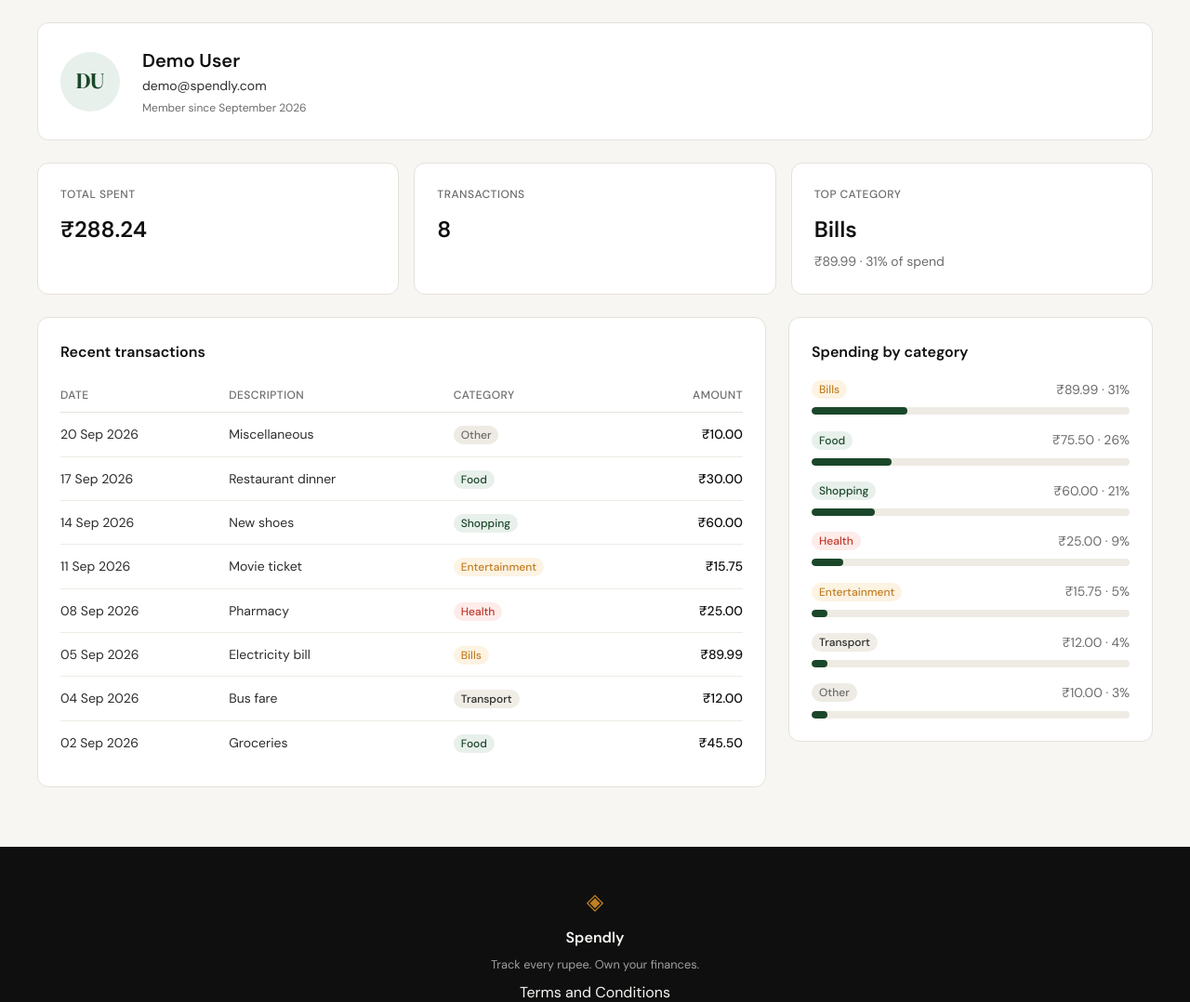
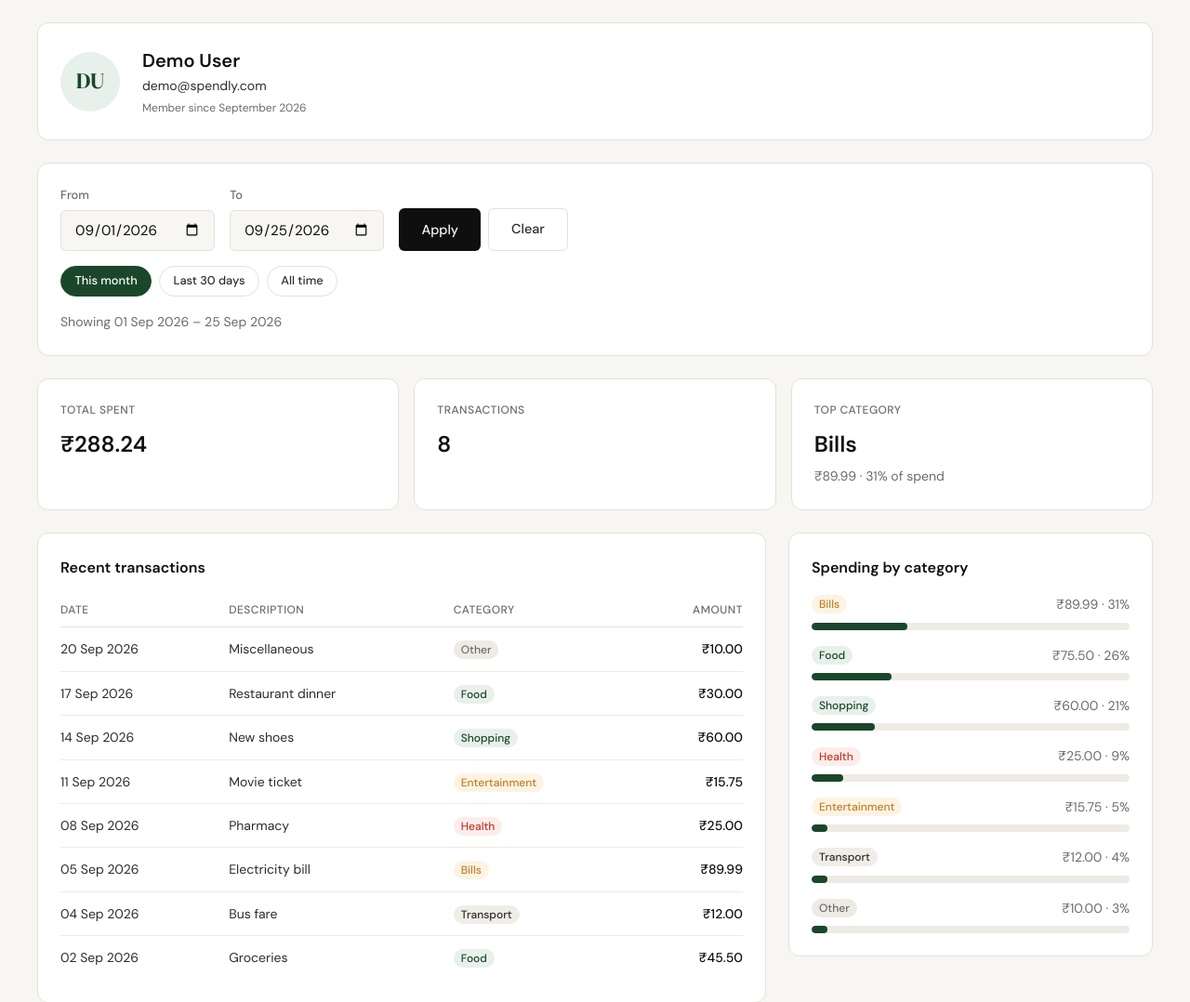
Before and after one commit to iarrup/kharcha, a Flask app: page /profile?start=2026-09-01&end=2026-09-25 in a window 1280 px wide. Shown: the part 174-1252 px from the top of the page at 93% size. Run offline with Flask 3, Linux system fonts and the light colour scheme; the visitor is signed in with stand-in values (Sample User, id 1); data comes from the database, SQL or seed files in the repository.

Commit message:
profile page changes

```diff
--- a/app.py
+++ b/app.py
@@ -1,6 +1,6 @@
 import os
 import re
-from datetime import datetime
+from datetime import date, datetime, timedelta
 
 from flask import (Flask, flash, redirect, render_template, request,
                    session, url_for)
@@ -19,6 +19,8 @@
 EMAIL_RE = re.compile(r"^[^@\s]+@[^@\s]+\.[^@\s]+$")
 DUPLICATE_EMAIL_ERROR = "An account with that email already exists."
 LOGIN_ERROR = "Invalid email or password."
+INVALID_DATE_ERROR = "Invalid date — showing all expenses."
+DATE_ORDER_ERROR = "Start date must be on or before end date."
 
 
 # ------------------------------------------------------------------ #
@@ -90,6 +92,66 @@
         "count": len(expenses),
         "top_category": categories[0] if categories else None,
         "categories": categories,
+    }
+
+
+def _parse_iso_date(value):
+    """Return (date or None, ok). A missing or empty value is ok."""
+    value = (value or "").strip()
+    if not value:
+        return None, True
+    try:
+        parsed = date.fromisoformat(value)
+    except ValueError:
+        return None, False
+    # fromisoformat also accepts forms like "20260902"; require YYYY-MM-DD.
+    if parsed.isoformat() != value:
+        return None, False
+    return parsed, True
+
+
+def parse_date_filter(args):
+    start, start_ok = _parse_iso_date(args.get("start"))
+    end, end_ok = _parse_iso_date(args.get("end"))
+    if not (start_ok and end_ok):
+        return None, None, INVALID_DATE_ERROR
+    if start and end and start > end:
+        return None, None, DATE_ORDER_ERROR
+    return start, end, None
+
+
+def build_date_presets(today):
+    today_iso = today.isoformat()
+    return [
+        {"label": "This month",
+         "start": today.replace(day=1).isoformat(), "end": today_iso},
+        {"label": "Last 30 days",
+         "start": (today - timedelta(days=29)).isoformat(), "end": today_iso},
+        {"label": "All time", "start": None, "end": None},
+    ]
+
+
+def build_date_filter(start, end, error):
+    start_iso = start.isoformat() if start else None
+    end_iso = end.isoformat() if end else None
+    start_label = _format_date(start_iso, "%d %b %Y")
+    end_label = _format_date(end_iso, "%d %b %Y")
+
+    if start_iso and end_iso:
+        label = f"Showing {start_label} – {end_label}"
+    elif start_iso:
+        label = f"From {start_label}"
+    elif end_iso:
+        label = f"Up to {end_label}"
+    else:
+        label = None
+
+    return {
+        "start": start_iso,
+        "end": end_iso,
+        "error": error,
+        "active": label is not None,
+        "label": label,
     }
 
 
@@ -175,11 +237,15 @@
         session.clear()
         return redirect(url_for("login"))
 
-    expenses = [build_profile_expense(row)
-                for row in get_expenses_by_user(user_id)]
+    date_filter = build_date_filter(*parse_date_filter(request.args))
+    rows = get_expenses_by_user(user_id, date_filter["start"],
+                                date_filter["end"])
+    expenses = [build_profile_expense(row) for row in rows]
     return render_template("profile.html", user=build_profile_user(user_row),
                            expenses=expenses,
-                           summary=summarize_expenses(expenses))
+                           summary=summarize_expenses(expenses),
+                           filter=date_filter,
+                           presets=build_date_presets(date.today()))
 
 
 # ------------------------------------------------------------------ #
--- a/database/db.py
+++ b/database/db.py
@@ -38,18 +38,26 @@
         conn.close()
 
 
-def get_expenses_by_user(user_id):
+def get_expenses_by_user(user_id, start_date=None, end_date=None):
+    # Dates are ISO "YYYY-MM-DD" strings, so text comparison is date order.
+    # Only fixed fragments are appended; every value goes through a ? param.
+    sql = """
+        SELECT id, amount, category, date, description
+        FROM expenses
+        WHERE user_id = ?
+    """
+    params = [user_id]
+    if start_date is not None:
+        sql += " AND date >= ?"
+        params.append(start_date)
+    if end_date is not None:
+        sql += " AND date <= ?"
+        params.append(end_date)
+    sql += " ORDER BY date DESC, id DESC"
+
     conn = get_db()
     try:
-        return conn.execute(
-            """
-            SELECT id, amount, category, date, description
-            FROM expenses
-            WHERE user_id = ?
-            ORDER BY date DESC, id DESC
-            """,
-            (user_id,),
-        ).fetchall()
+        return conn.execute(sql, params).fetchall()
     finally:
         conn.close()
 
--- a/static/css/profile.css
+++ b/static/css/profile.css
@@ -84,6 +84,85 @@
     font-size: 0.75rem;
     color: var(--ink-muted);
     margin-top: 0.25rem;
+}
+
+/* ------------------------------------------------------------------ */
+/* Date filter                                                        */
+/* ------------------------------------------------------------------ */
+
+.profile-filter {
+    display: flex;
+    flex-direction: column;
+    gap: 1rem;
+}
+
+.profile-filter__fields {
+    display: flex;
+    flex-wrap: wrap;
+    align-items: flex-end;
+    gap: 1rem;
+}
+
+.profile-filter__field {
+    display: flex;
+    flex-direction: column;
+    gap: 0.35rem;
+}
+
+.profile-filter__label {
+    font-size: 0.8rem;
+    font-weight: 500;
+    color: var(--ink-muted);
+}
+
+.profile-filter__input { width: auto; }
+
+.profile-filter__actions {
+    display: flex;
+    gap: 0.5rem;
+}
+
+.profile-filter__presets {
+    display: flex;
+    flex-wrap: wrap;
+    gap: 0.5rem;
+}
+
+.profile-filter__preset {
+    padding: 0.35rem 0.9rem;
+    border: 1px solid var(--border);
+    border-radius: 999px;
+    background: var(--paper-card);
+    color: var(--ink-soft);
+    font-size: 0.8rem;
+    font-weight: 500;
+    text-decoration: none;
+    transition: background 0.2s, color 0.2s, border-color 0.2s;
+}
+
+.profile-filter__preset:hover {
+    background: var(--accent-light);
+    border-color: var(--accent);
+    color: var(--accent);
+}
+
+.profile-filter__preset.is-active {
+    background: var(--accent);
+    border-color: var(--accent);
+    color: var(--paper-card);
+}
+
+.profile-filter__error {
+    padding: 0.6rem 0.9rem;
+    border-radius: var(--radius-sm);
+    background: var(--danger-light);
+    color: var(--danger);
+    font-size: 0.875rem;
+}
+
+.profile-filter__caption {
+    font-size: 0.875rem;
+    color: var(--ink-muted);
 }
 
 /* ------------------------------------------------------------------ */
@@ -297,6 +376,8 @@
     .profile-stats { grid-template-columns: minmax(0, 1fr); }
     .profile-card { padding: 1rem; }
     .profile-user { gap: 1rem; }
+    .profile-filter__fields { flex-direction: column; align-items: stretch; }
+    .profile-filter__input { width: 100%; }
     .profile-table-wrap { margin: 0 -1rem; padding: 0 1rem; }
     .profile-table { min-width: 560px; }
 }
--- a/templates/profile.html
+++ b/templates/profile.html
@@ -23,6 +23,41 @@
                 <p class="profile-user__meta">Member since {{ user.member_since }}</p>
             </div>
         </section>
+
+        <form method="get" action="{{ url_for('profile') }}" class="profile-card profile-filter" aria-label="Filter by date">
+            <div class="profile-filter__fields">
+                <div class="profile-filter__field">
+                    <label for="filter-start" class="profile-filter__label">From</label>
+                    <input type="date" id="filter-start" name="start"
+                           class="form-input profile-filter__input"
+                           value="{{ filter.start or '' }}">
+                </div>
+                <div class="profile-filter__field">
+                    <label for="filter-end" class="profile-filter__label">To</label>
+                    <input type="date" id="filter-end" name="end"
+                           class="form-input profile-filter__input"
+                           value="{{ filter.end or '' }}">
+                </div>
+                <div class="profile-filter__actions">
+                    <button type="submit" class="btn-primary">Apply</button>
+                    <a href="{{ url_for('profile') }}" class="btn-ghost">Clear</a>
+                </div>
+            </div>
+            <nav class="profile-filter__presets" aria-label="Date presets">
+                {% for preset in presets %}
+                {% set is_active = preset.start == filter.start and preset.end == filter.end %}
+                <a href="{{ url_for('profile', start=preset.start, end=preset.end) }}"
+                   class="profile-filter__preset{% if is_active %} is-active{% endif %}"
+                   {%- if is_active %} aria-current="true"{% endif %}>{{ preset.label }}</a>
+                {% endfor %}
+            </nav>
+            {% if filter.error %}
+            <p class="profile-filter__error" role="alert">{{ filter.error }}</p>
+            {% endif %}
+            {% if filter.active %}
+            <p class="profile-filter__caption">{{ filter.label }}</p>
+            {% endif %}
+        </form>
 
         <section class="profile-stats" aria-label="Summary">
             <div class="profile-card profile-stat">
@@ -67,7 +102,7 @@
                             </tr>
                             {% else %}
                             <tr class="profile-table__empty-row">
-                                <td colspan="4" class="profile-empty">No expenses yet.</td>
+                                <td colspan="4" class="profile-empty">{% if filter.active %}No expenses in this period.{% else %}No expenses yet.{% endif %}</td>
                             </tr>
                             {% endfor %}
                         </tbody>
```
Also changed, not shown: tests/test_profile.py (+232 -3 lines), .claude/specs/06-date-filter-profile-page.md (added).
